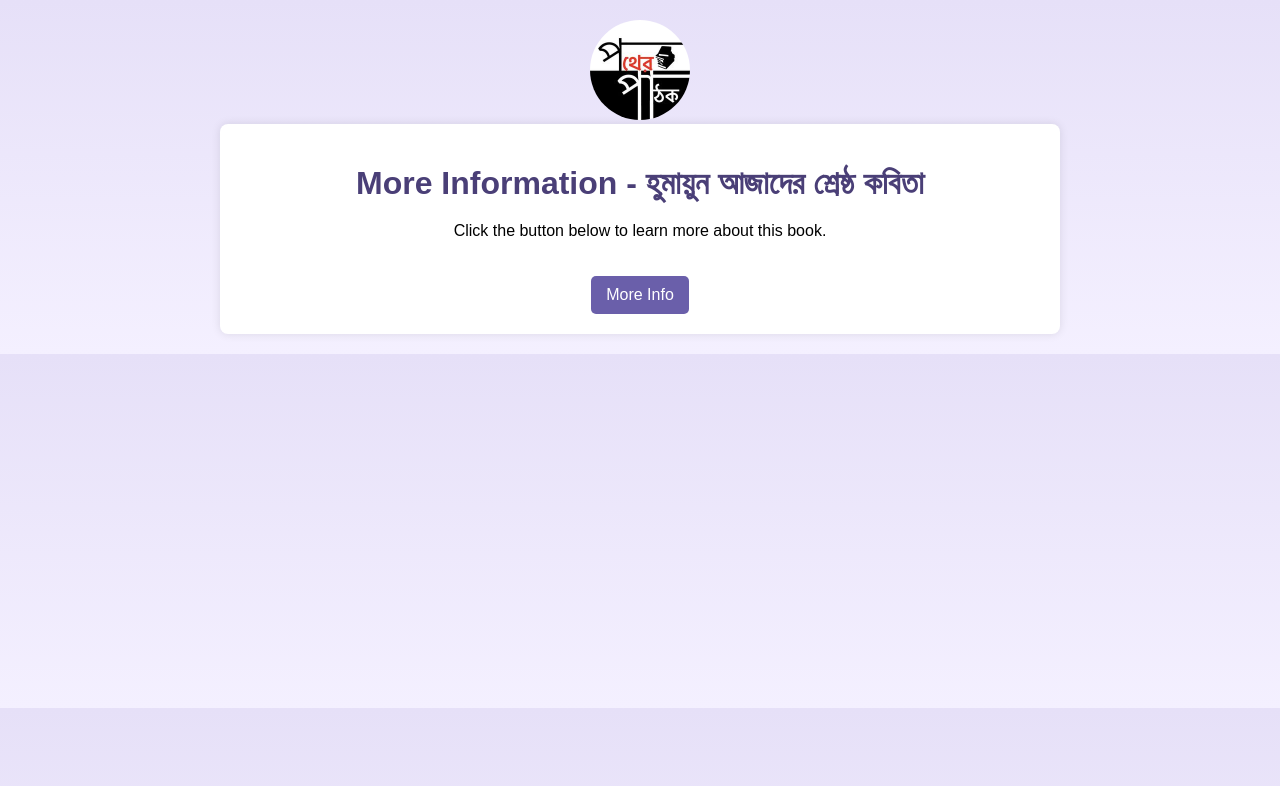
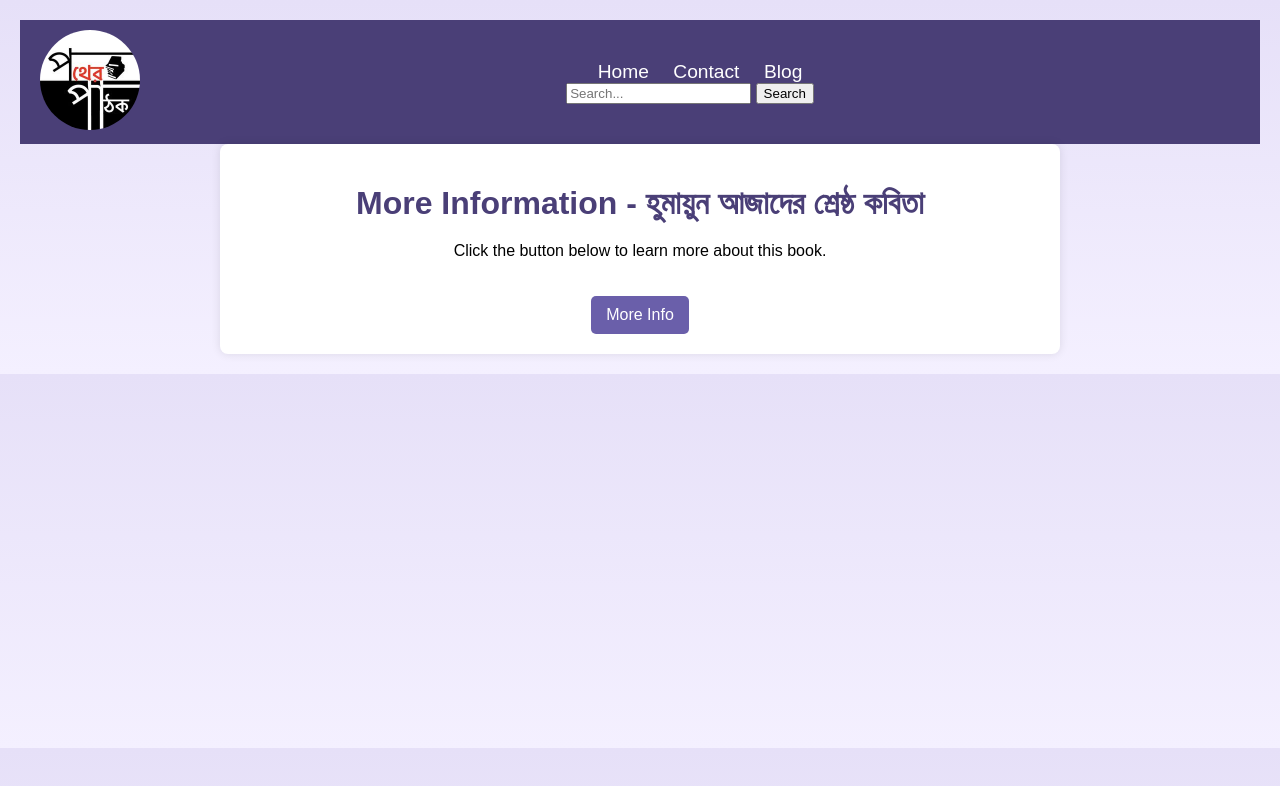
Before and after one commit to PotherPathok/PotherPathok, a plain HTML site: page more-info-book2.html in a window 1280 px wide. Drawn offline with Linux system fonts and the light colour scheme.

Commit message:
Add files via upload

```diff
--- a/more-info-book2.html
+++ b/more-info-book2.html
@@ -44,7 +44,25 @@
     </style>
 </head>
 <body>
-    <img src="logo.jpg" alt="Pother Pathok Logo" class="logo">
+    <header>
+        <!-- Wrap the logo image with an anchor tag to link to the home page -->
+        <a href="index.html">
+          <img src="logo.jpg" alt="Pother Pathok Logo" class="logo">
+        </a>
+        <nav>
+          <a href="index.html" class="nav-btn">Home</a>
+          <a href="contact.html" class="nav-btn">Contact</a>
+          <a href="blog.html" class="nav-btn">Blog</a>
+          <form id="search-form" action="search_results.html" method="GET">
+            <input type="text" id="searchInput" name="query" placeholder="Search..." required>
+            <button type="submit">Search</button>
+          </form>
+        </nav>
+        <a href="index.html">
+
+          </a>
+      </header>
+
     <div class="container">
         <h1>More Information - হুমায়ুন আজাদের শ্রেষ্ঠ কবিতা</h1>
         <p>Click the button below to learn more about this book.</p>
```
Also changed, not shown: index.html (+16 -5 lines), more-info-book1.html (+19 -1 lines), more-info-book3.html (+19 -1 lines), more-info-book4.html (+20 -1 lines), more-info-book5.html (+19 -1 lines), more-info-book6.html (+19 -1 lines).
